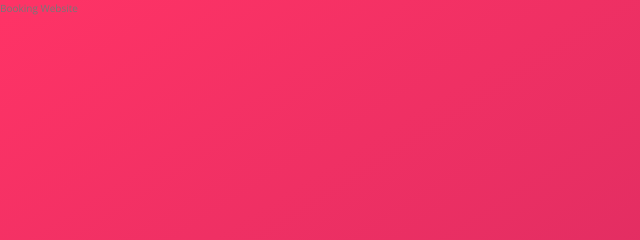
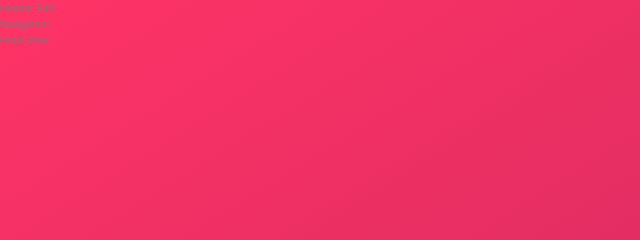
Before and after one commit to heminjohnson/booking-website, a website: page index.html in a window 1280 px wide. Shown: the top 240 px of the page, 0-640 px from the left. Drawn offline with nearby package versions, Linux system fonts and the light colour scheme; files that its build step writes are made by us from their sources.

Commit message:
feat: add html for overall layout

```diff
--- a/index.html
+++ b/index.html
@@ -13,5 +13,15 @@
 
     <title>Booking Website &mdash; Your all-in-one booking app</title>
   </head>
-  <body>Booking Website</body>
+  <body>
+    <div class="container">
+      <header class="header">Header Part</header>
+      <div class="content">
+        <nav class="sidebar">Navigation</nav>
+        <main class="hotel-view">
+          Hotel View
+        </main>
+      </div>
+    </div>
+  </body>
 </html>
```
